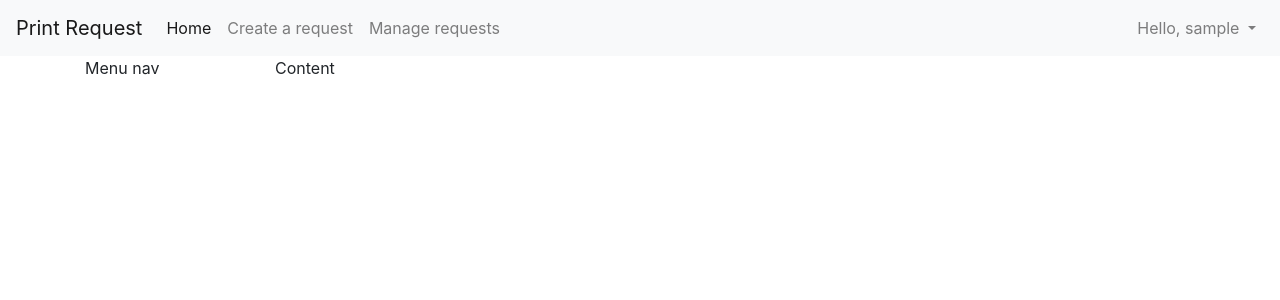
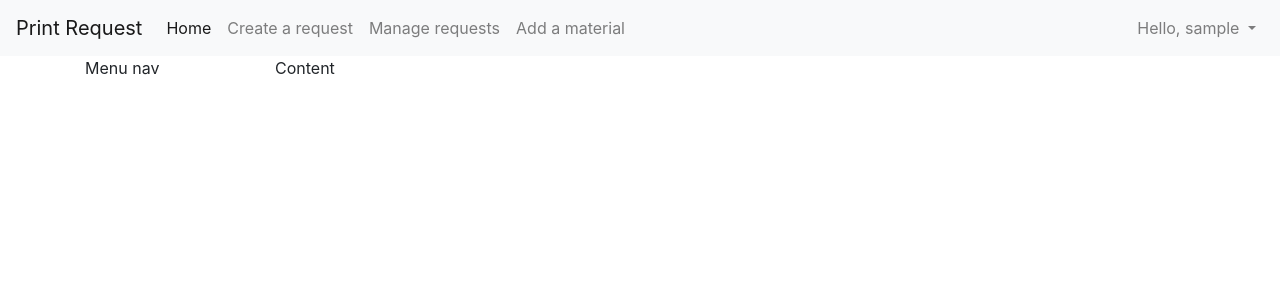
Before and after one commit to Kyalma/print_request, a Django app: page / in a window 1280 px wide. Shown: the top 300 px of the page. Run offline with Django 3.2, Linux system fonts and the light colour scheme; the visitor is signed in with stand-in values (Sample User, id 1); some libraries are stand-ins or nearby versions.

Commit message:
buttons if permissions

```diff
--- a/pullapp/templates/pullapp/base.html
+++ b/pullapp/templates/pullapp/base.html
@@ -12,18 +12,19 @@
         </li>
         {% if perms.pullapp.add_submissionmodel %}
         <li class="nav-item">
-            <a class="nav-link" href="#">Create a request</a>
+            <a class="nav-link" href="/request/new/">Create a request</a>
         </li>
         {% endif %}
-        {% if perms.pullapp.add_slicermodel %}
+        {% if perms.pullapp.add_slicerparamsmodel %}
         <li class="nav-item">
             <a class="nav-link" href="#">Manage requests</a>
         </li>
         {% endif %}
-        <!--
+        {% if perms.pullapp.add_consumablemodel %}
         <li class="nav-item">
-            <a class="nav-link" href="#">Pricing</a>
-        </li> -->
+            <a class="nav-link" href="/material/new/">Add a material</a>
+        </li>
+        {% endif %}
         <li class="nav-item dropdown ml-auto">
             <a class="nav-link dropdown-toggle" href="#" id="navbarDropdownMenuLink" data-toggle="dropdown" aria-haspopup="true" aria-expanded="false">
             Hello, {{ user.username }}
```
